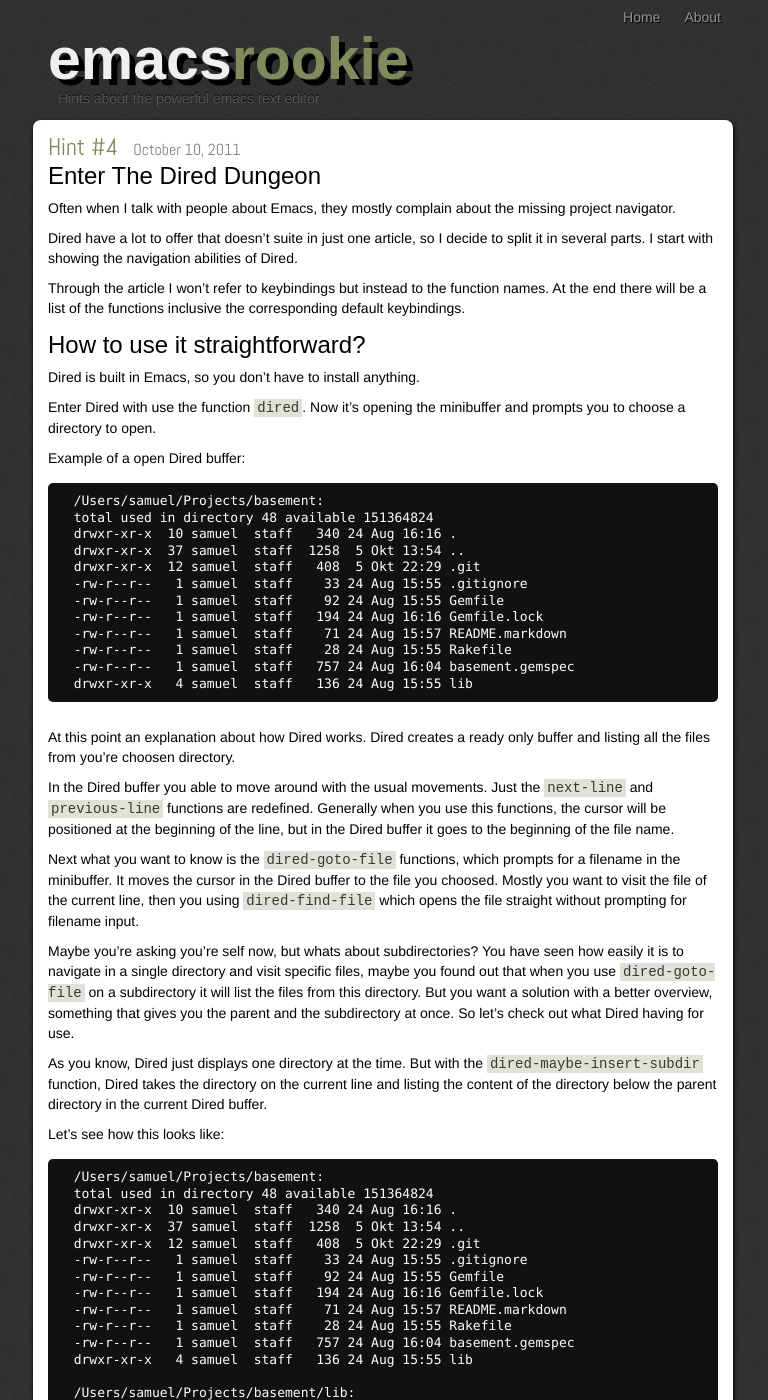
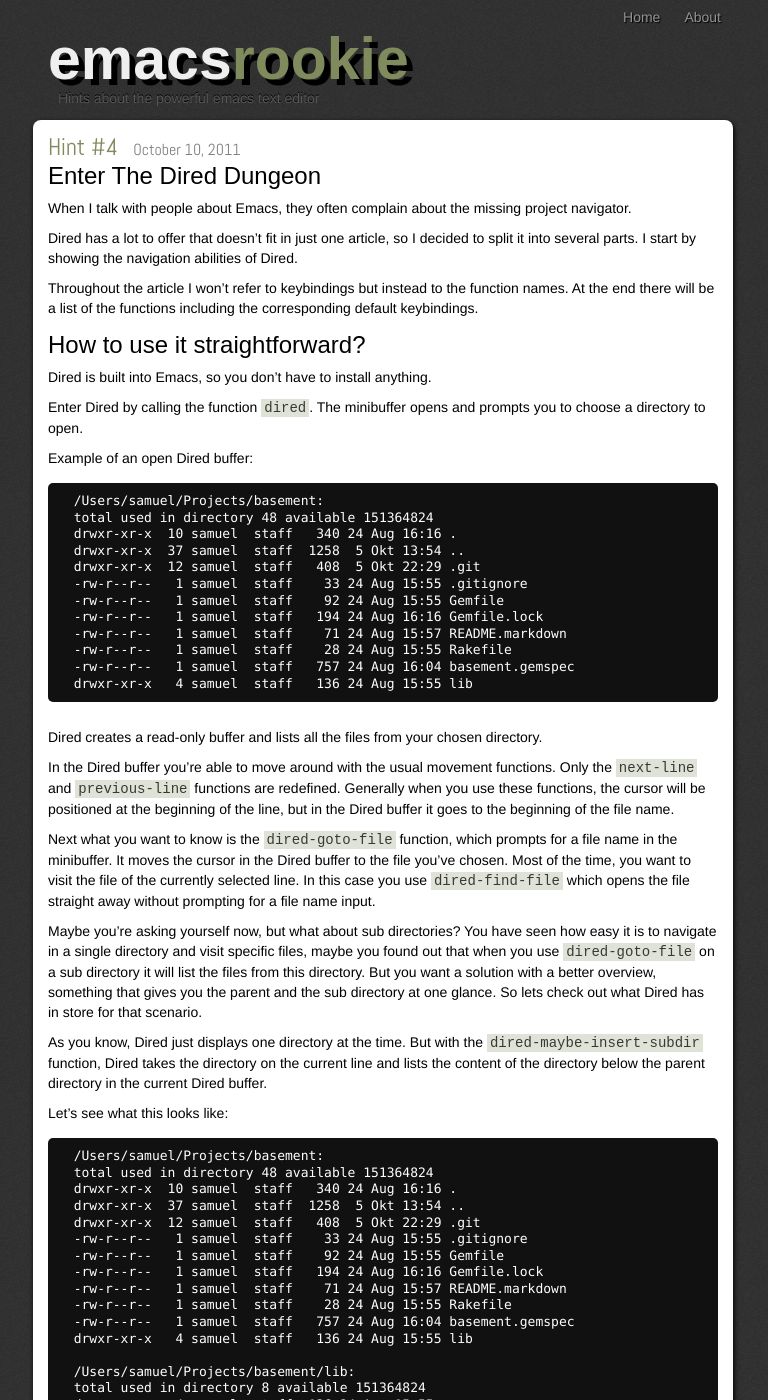
Before and after one commit to tonini/emacsrookie, a Jekyll site: the page built from _posts/2011-10-10-enter-the-dired-dungeon.markdown, in a window 1280 px wide and 1400 px high. Shown: the whole window, without its empty margins (257-1025 px from the left). Built offline with Jekyll 4.4.1, drawn with Linux system fonts in a browser that asks for light colours; some web fonts are replaced; Markdown is read by kramdown in place of the engine named in the settings; comment, search, counter and statistics services are not loaded; some of the changed text lies outside the part shown.

Commit message:
article review fixes

```diff
--- a/_posts/2011-10-10-enter-the-dired-dungeon.markdown
+++ b/_posts/2011-10-10-enter-the-dired-dungeon.markdown
@@ -1,28 +1,27 @@
 ---
 tite: Enter the Dired dungeon
-summary: Emacs comes with a very powerful tool called Dired, which it's way more than just a directory navigator.
+summary: Emacs comes with a very powerful tool called Dired, which is way more than just a directory navigator.
 hint: 4
 layout: post
 ---
-Often when I talk with people about Emacs, they mostly complain about
+When I talk with people about Emacs, they often complain about
 the missing project navigator.
 
-Dired have a lot to offer that doesn't suite in just one article, so
-I decide to split it in several parts. I start with showing the
+Dired has a lot to offer that doesn't fit in just one article, so
+I decided to split it into several parts. I start by showing the
 navigation abilities of Dired.
 
-Through the article I won't refer to keybindings but instead to the
+Throughout the article I won't refer to keybindings but instead to the
 function names. At the end there will be a list of the functions
-inclusive the corresponding default keybindings.
+including the corresponding default keybindings.
 
 ### How to use it straightforward?
 
-Dired is built in Emacs, so you don't have to install anything.
+Dired is built into Emacs, so you don't have to install anything.
 
-Enter Dired with use the function `dired`. Now it's opening the
-minibuffer and prompts you to choose a directory to open.
+Enter Dired by calling the function `dired`. The minibuffer opens and prompts you to choose a directory to open.
 
-Example of a open Dired buffer:
+Example of an open Dired buffer:
 
 {% highlight text %}
   /Users/samuel/Projects/basement:
@@ -39,36 +38,36 @@
   drwxr-xr-x   4 samuel  staff   136 24 Aug 15:55 lib
 {% endhighlight %}
 
-At this point an explanation about how Dired works. Dired creates a
-ready only buffer and listing all the files from you're choosen
-directory.
+Dired creates a read-only buffer and lists all the files
+from your chosen directory.
 
-In the Dired buffer you able to move around with the usual
-movements. Just the `next-line` and `previous-line` functions are
-redefined. Generally when you use this functions, the cursor will be
+In the Dired buffer you're able to move around with the usual
+movement functions. Only the `next-line` and `previous-line` functions are
+redefined. Generally when you use these functions, the cursor will be
 positioned at the beginning of the line, but in the Dired buffer it
 goes to the beginning of the file name.
 
-Next what you want to know is the `dired-goto-file` functions, which
-prompts for a filename in the minibuffer. It moves the cursor in the
-Dired buffer to the file you choosed. Mostly you want to visit the
-file of the current line, then you using `dired-find-file` which
-opens the file straight without prompting for filename input.
+Next what you want to know is the `dired-goto-file` function, which
+prompts for a file name in the minibuffer. It moves the cursor in the
+Dired buffer to the file you've chosen. Most of the time, you want to
+visit the file of the currently selected line. In this case you use
+`dired-find-file` which opens the file straight away without prompting
+for a file name input.
 
-Maybe you're asking you're self now, but whats about
-subdirectories? You have seen how easily it is to navigate in a single
+Maybe you're asking yourself now, but what about
+sub directories? You have seen how easy it is to navigate in a single
 directory and visit specific files, maybe you found out that when you
-use `dired-goto-file` on a subdirectory it will list the files from
+use `dired-goto-file` on a sub directory it will list the files from
 this directory. But you want a solution with a better overview,
-something that gives you the parent and the subdirectory at once.
-So let's check out what Dired having for use.
+something that gives you the parent and the sub directory at one glance.
+So lets check out what Dired has in store for that scenario.
 
 As you know, Dired just displays one directory at the time. But with
 the `dired-maybe-insert-subdir` function, Dired takes the directory
-on the current line and listing the content of the directory below
+on the current line and lists the content of the directory below
 the parent directory in the current Dired buffer.
 
-Let's see how this looks like:
+Let's see what this looks like:
 
 {% highlight text %}
   /Users/samuel/Projects/basement:
@@ -93,19 +92,19 @@
 {% endhighlight %}
 
 You see, the parent directory is on top and the subdirectory you jumped
-too is listet below. It's an easy and great overview. At this point
+to is listed below. It's an easy and great overview. At this point
 Dired gives you a few functions to move between the
 directories. `dired-prev-subdir` to move up in the directory tree and the
-vice-versa function `dired-next-subdir`. What I find usefull too, it's
+vice-versa function `dired-next-subdir`. Also useful is
 the function `dired-up-directory` which runs Dired in the parent
-directory. It looks in the current buffer for the parent directory or
+directory. It searches in the current buffer for the parent directory or
 in another buffer, or creates a new one if needed.
 
 ### Some customization
 
 The variable `dired-listing-switches` contains the options which are
 used when `ls` is called. That means you could define how the command
-`ls` should be called when you open a new directory into Dired.
+`ls` should be called when you open a new directory in Dired.
 
 Example:
 
@@ -113,11 +112,11 @@
 (setq dired-listing-switches "-lRS")
 {% endhighlight %}
 
-The `-` in the `dired-listing-switches` variable is a must, or Dired
-wont work. I also recommend to add the `l` option to the variable as
-by default, or just the single files and directory names would be
-showed in the list. Just fire up the `ls` man page if you want to see
-all available options for `ls`.
+The `-` in the `dired-listing-switches` variable is a must or Dired
+wont work. I also recommend to add the `l` option to the variable, as
+by default just the single file and directory names would be listed.
+Just fire up the `ls` man page if you want to see all available
+options for `ls`.
 
 ### Functions and default keybindings
 
@@ -177,7 +176,7 @@
 
 ### Summary
 
-Dired have everything you need to navigate through your daily projects
+Dired has everything you need to navigate through your daily projects
 and a lot more. I just scratched the surface and recommend the
 official [Emacs Dired manual](http://www.gnu.org/s/libtool/manual/emacs/Dired.html#Dired)
-for further informations.
+for further information.
```
Also changed, not shown: 3 other files.
